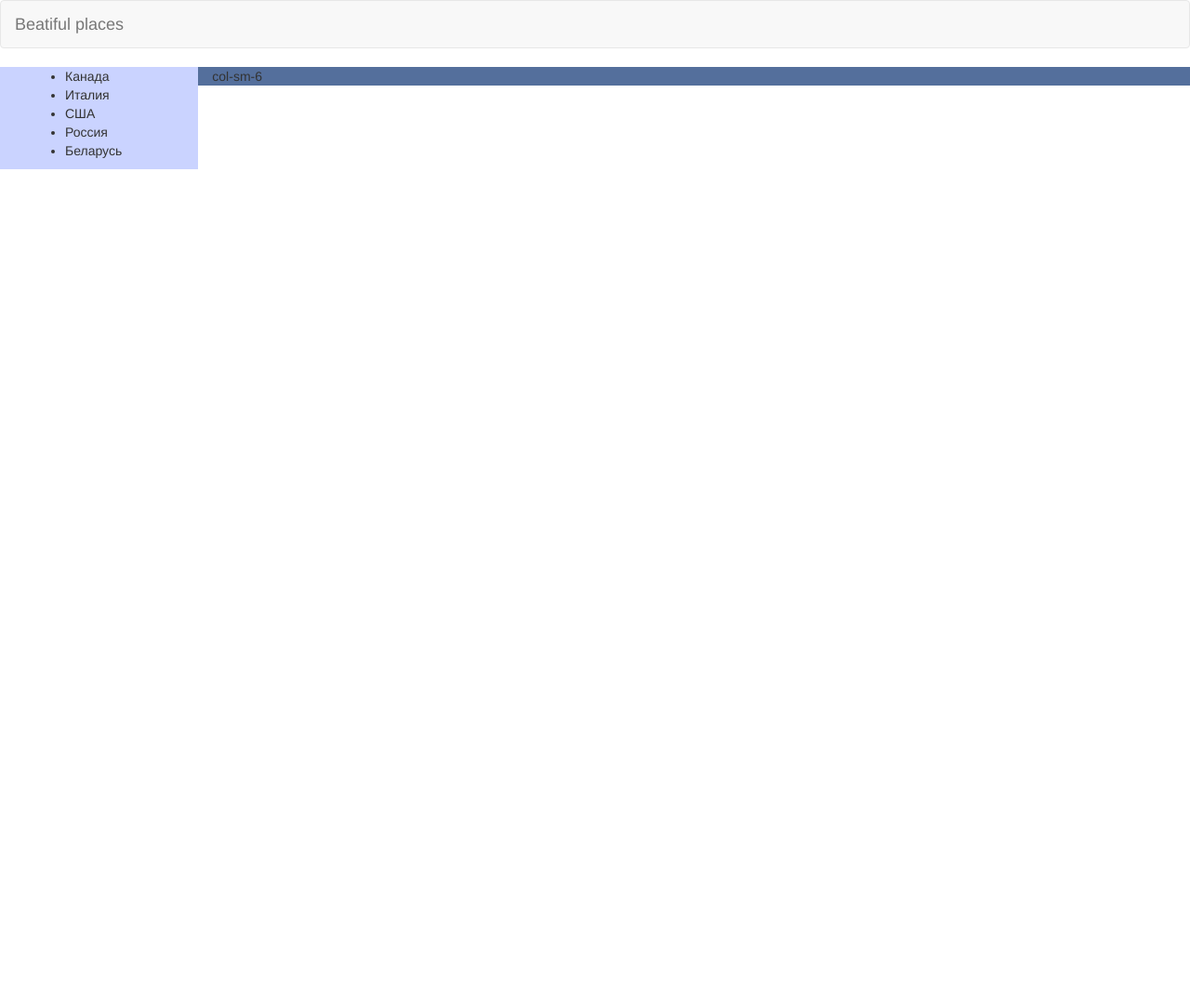
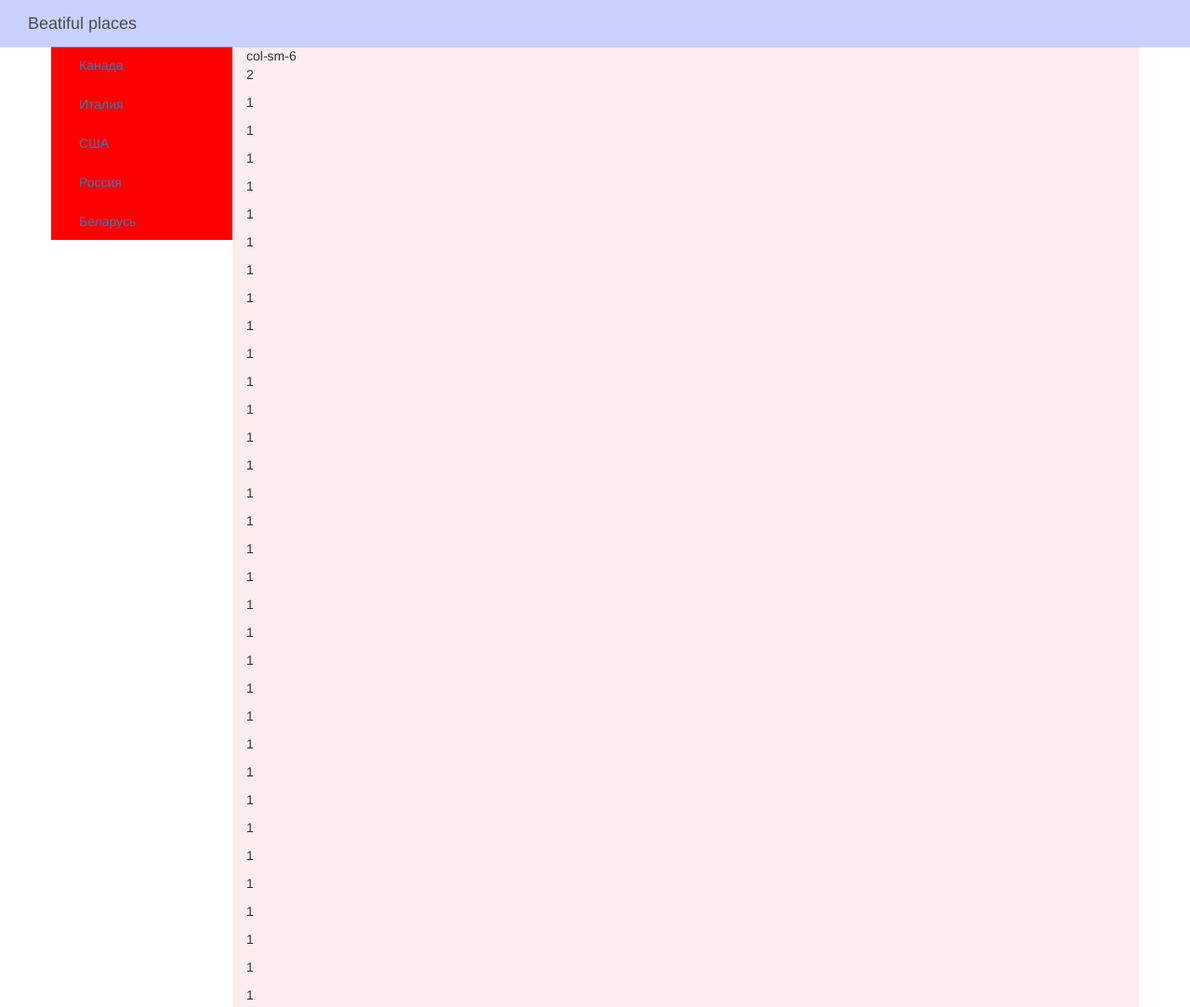
Before and after one commit to ITFreha/CP, a plain HTML site: page index.html in a window 1280 px wide. Shown: the top 1083 px of the page at 93% size. Before the commit the page ends 800 px from the top, so only its background shows below. Drawn offline with Linux system fonts and the light colour scheme.

Commit message:
added some coolness in design

```diff
--- /dev/null
+++ b/css/style.css
@@ -0,0 +1,20 @@
+body {
+	padding-top: 50px;
+}
+
+#navbarTop {
+	background: #B1BEFF;
+	opacity: 0.7;
+}
+
+.navbar-brand {
+	color: black;
+}
+
+#menu-left {
+	background: none;
+}
+
+.icon-bar {
+	background: red;
+}
--- a/index.html
+++ b/index.html
@@ -8,36 +8,38 @@
 	<link rel="stylesheet" href="css/bootstrap.min.css">
 	<script src="js/jquery.min.js"></script>
 	<script src="js/bootstrap.min.js"></script>
+	<link rel="stylesheet" href="css/style.css">
 </head>
 <body>
 
-	<nav class="navbar navbar-default">
+	<nav id="navbarTop" class="navbar navbar-collapse navbar-fixed-top">
 		<div class="container-fluid">
 			<div class="navbar-header">
-				<button type="button" class="navbar-toggle collapsed" data-toggle="collapse" data-target="#navbar-main">
+				<a class="navbar-brand" href="index.html"> Beatiful places </a>
+				<button type="button" class="navbar-toggle collapsed" data-toggle="collapse" data-target=".navbar-main">
 					<span class="icon-bar"></span>
 					<span class="icon-bar"></span>
 					<span class="icon-bar"></span>
 				</button>
-				<a class="navbar-brand" href="index.html"> Beatiful places </a>
 			</div>
 		</div>
 	</nav>
 
-	<div class="container-fluid">
+	<div class="container">
 		<div class="row">
-			<div style="background: #CAD3FF" class="col-sm-2">
-				<div id="navbar-main" class="collapse navbar-collapse">
-					<ul>
-						<li> Канада </li>
-						<li> Италия </li>
-						<li> США </li>
-						<li> Россия </li>
-						<li> Беларусь </li>
-					</ul>
-				</div>
+			<div style="background: red;" id="menu-left" class="col-sm-2">
+				<ul class="nav nav-stacked" data-spy="affix" data-offset-top="300">
+					<li><a href="#">Канада</a></li>
+					<li><a href="#">Италия</a></li>
+					<li><a href="#">США</a></li>
+					<li><a href="#">Россия</a></li>
+					<li><a href="#">Беларусь</a></li>
+				</ul>
 			</div>
-			<div style="background: #546F9C" class="col-sm-10">col-sm-6</div>
+
+
+
+			<div style="background: #FCEDEF" class="col-sm-10">col-sm-6<p>2</p><p>1</p><p>1</p><p>1</p><p>1</p><p>1</p><p>1</p><p>1</p><p>1</p><p>1</p><p>1</p><p>1</p><p>1</p><p>1</p><p>1</p><p>1</p><p>1</p><p>1</p><p>1</p><p>1</p><p>1</p><p>1</p><p>1</p><p>1</p><p>1</p><p>1</p><p>1</p><p>1</p><p>1</p><p>1</p><p>1</p><p>1</p><p>1</p><p>1</p><p>1</p><p>1</p><p>1</p><p>1</p><p>1</p><p>1</p></div>
 		</div>
 	</div>
 </body>
```
